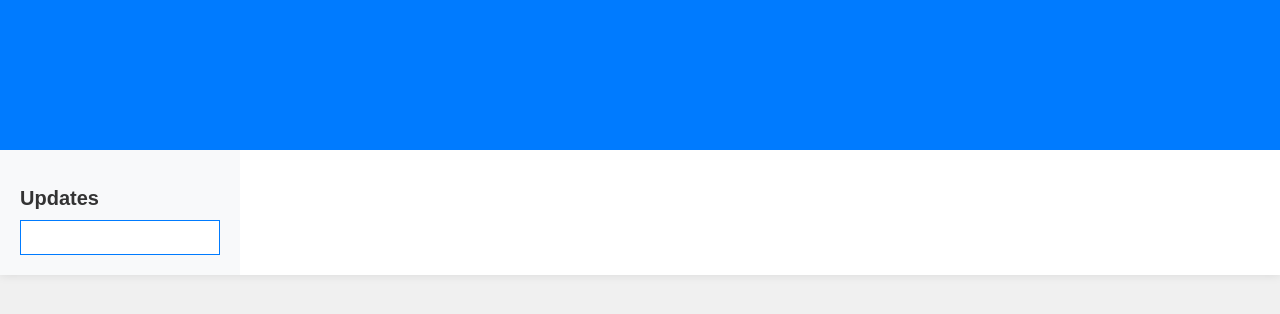
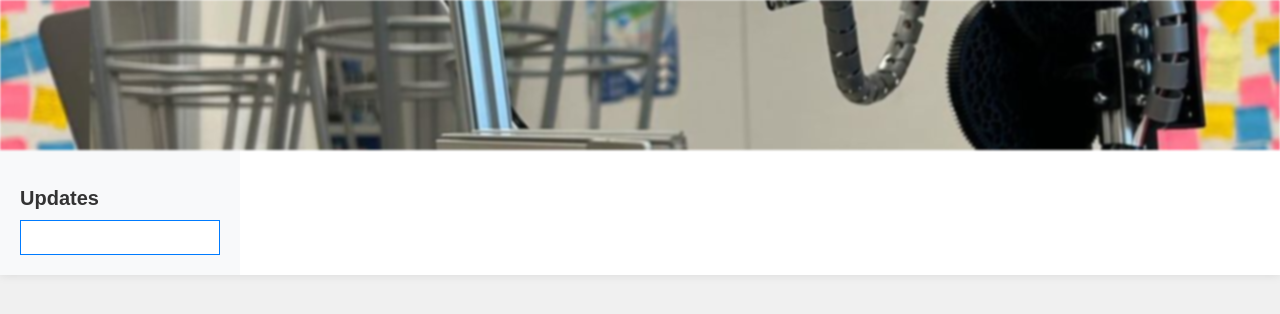
Before and after one commit to LiveWaffle/robotics-website, a plain HTML site: page index.html in a window 1280 px wide. Drawn offline with Linux system fonts and the light colour scheme.

Commit message:
Add image

```diff
--- a/css/index.css
+++ b/css/index.css
@@ -13,7 +13,10 @@ body {
 }
 
 #header {
-    background-color: #007bff;
+background-image: url(/images/fullrobot.jpg);
+background-size: cover;
+background-position: 90px;
+filter: blur(1px);
     height: 150px;
 }
 
--- a/index.html
+++ b/index.html
@@ -3,12 +3,13 @@
 <head>
     <meta charset="UTF-8">
     <meta name="viewport" content="width=device-width, initial-scale=1.0">
-    <title>Your Title Here</title>
+    <title>Tradition Prepatory High School Robotics</title>
     <link rel="stylesheet" href="/css/index.css">
 </head>
 <body>
     <div id="container">
         <div id="header">
+
         </div>
 
         <aside id="leftSidebar">
```
